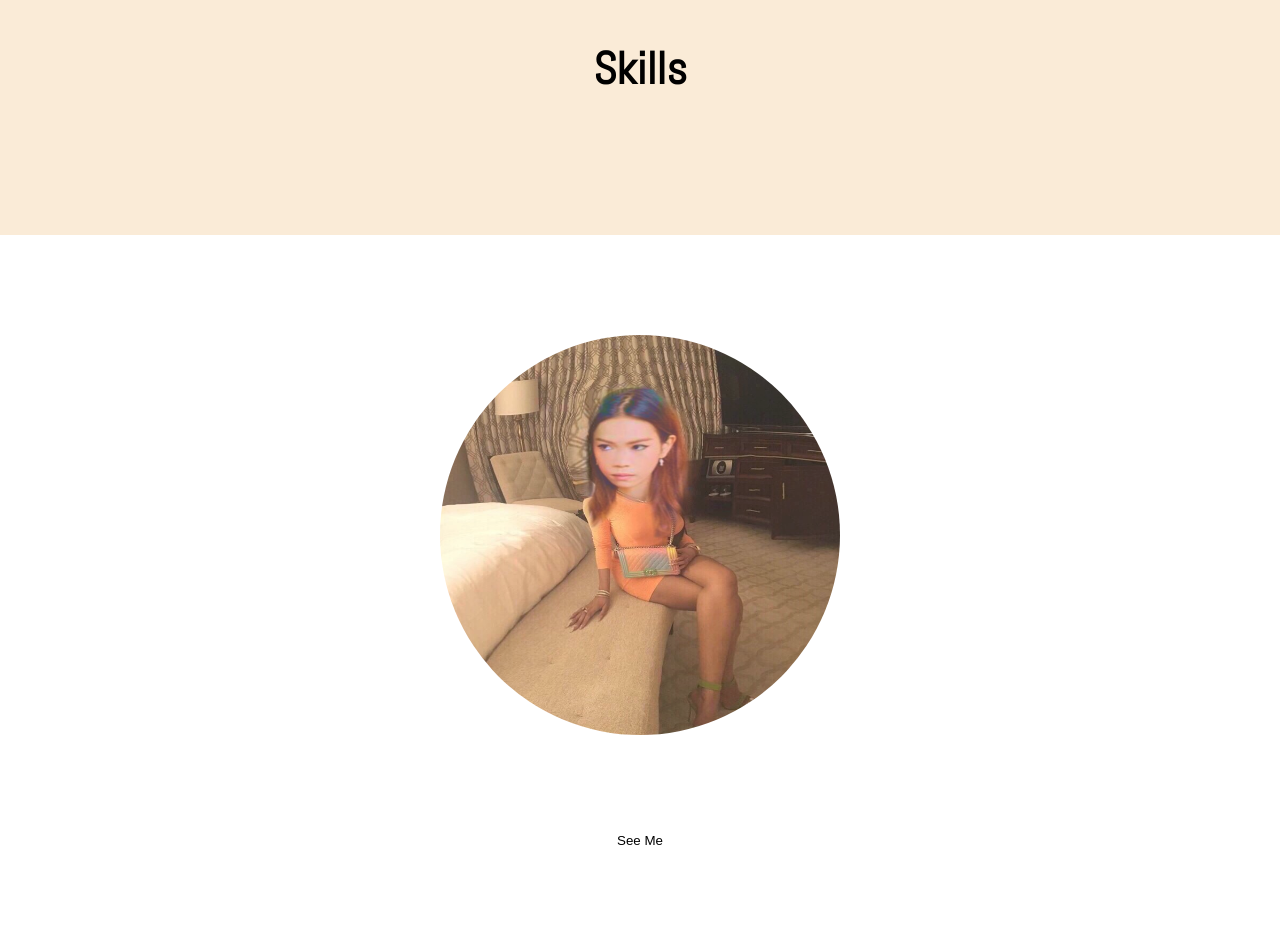
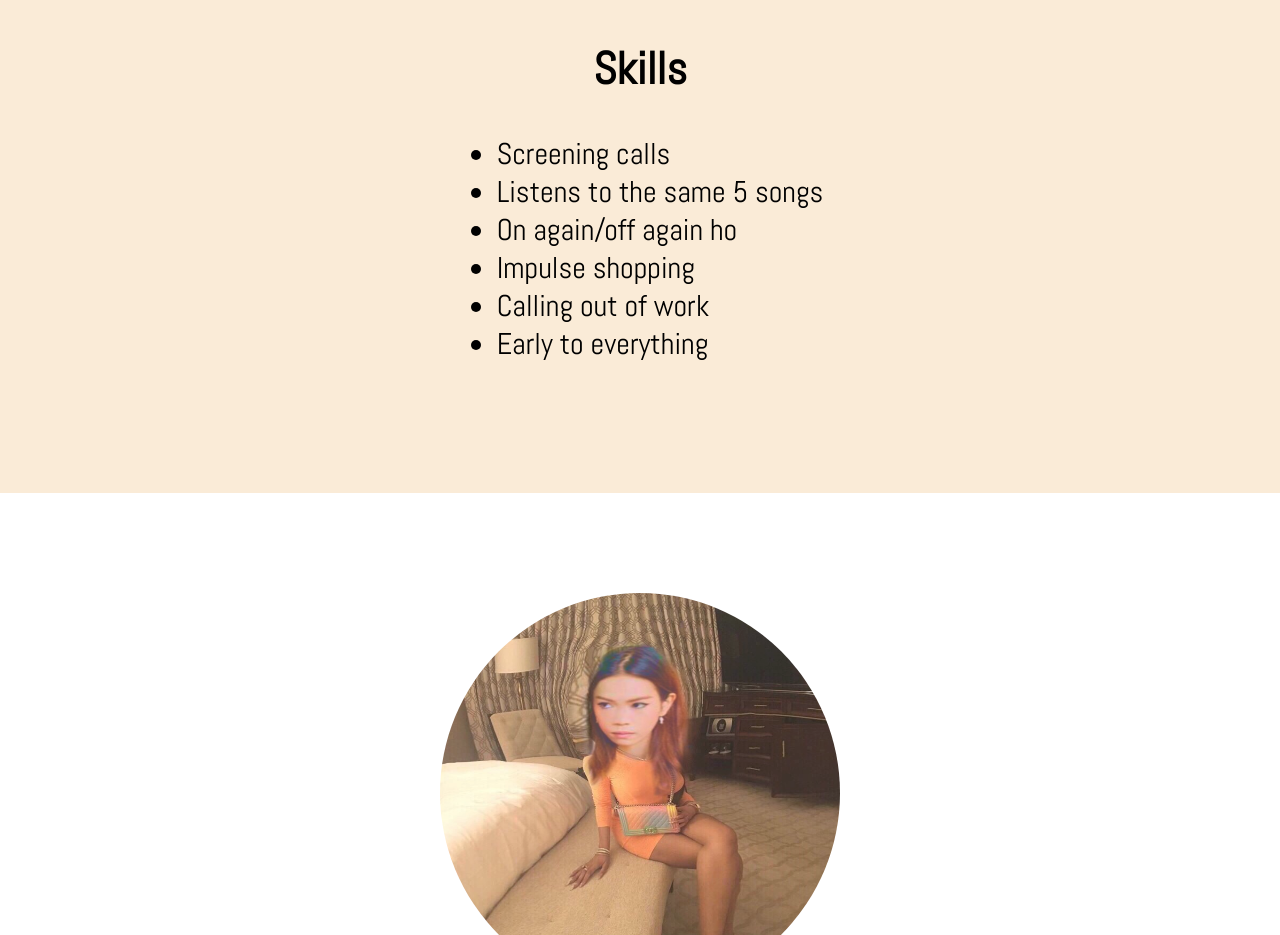
Before and after one commit to kaseyhagi/taylorsumiko, a plain HTML site: page index.html in a window 1280 px wide. Shown: the part 2126-3061 px from the top of the page. Drawn offline with Linux system fonts and the light colour scheme.

Commit message:
Added skills

```diff
--- a/index.html
+++ b/index.html
@@ -103,12 +103,16 @@
                     <div id="skills">
 
                         <h2 style="text-align: center">Skills</h2>
-<!--
                         <ul>
-                            <li>D.E.N.N.I.S. System Expert</li>
-                            <li>Expert Co-Pilot/Car DJ</li>
+                            <li>Screening calls</li>
+                            <li>Listens to the same 5 songs </li>
+                            <li>On again/off again ho</li>
+                            <li>Impulse shopping</li>
+                            <li>Calling out of work</li>
+                            <li>Early to everything</li>
+
+
                         </ul>
--->
 
                     </div>
                 </div>
```
